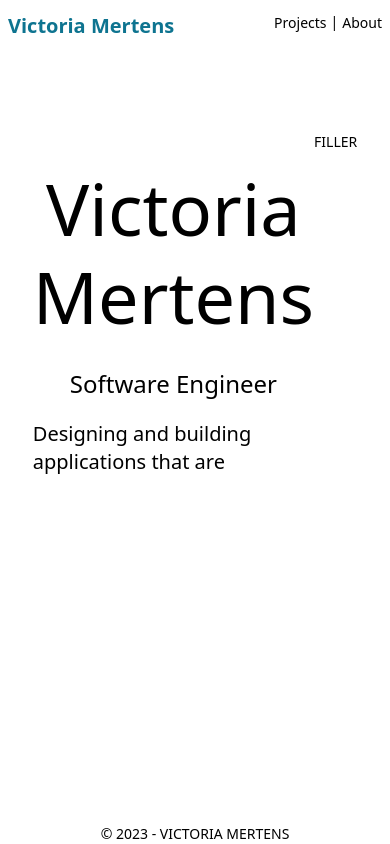
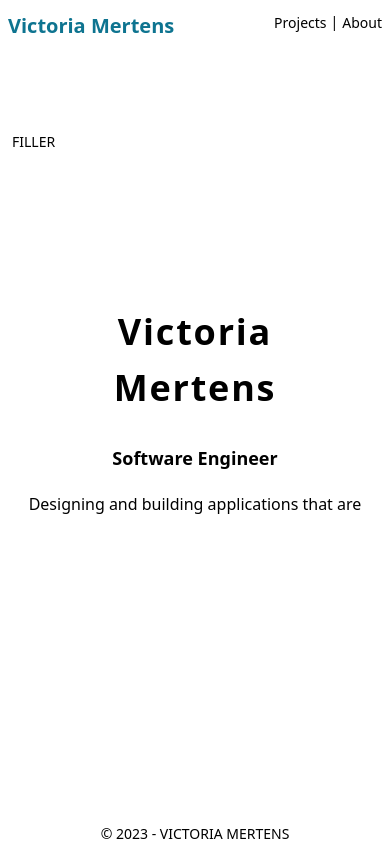
Before and after one commit to victoriamertens/next-portfolio, a Next.js app: page / in a window 390 px wide. Built offline with nearby package versions, Linux system fonts and the light colour scheme.

Commit message:
Responsive main page foundation created

```diff
--- a/src/app/page.tsx
+++ b/src/app/page.tsx
@@ -2,18 +2,29 @@ import Image from 'next/image';
 
 export default function Home() {
   return (
-    <div className="flex align-middle h-96 m-20 justify-center">
-      <div className="flex flex-col items-center gap-4 justify-center">
-        <h2 className="text-7xl">Victoria</h2>
-        <h2 className="text-7xl"> Mertens</h2>
-        <div className="flex flex-col items-center ">
-          <p className="text-2xl p-5">Software Engineer</p>
-          <p className="text-xl">
+    <div className="flex flex-col-reverse sm:flex-row align-middle h-96 my-20 justify-center">
+      <div
+        id="left-side"
+        className="flex flex-col items-center gap-4 justify-center"
+      >
+        <h2 className=" sm:text-7xl text-4xl font-bold tracking-wider">
+          Victoria
+        </h2>
+        <h2 className="sm:text-7xl text-4xl font-bold tracking-wider">
+          {' '}
+          Mertens
+        </h2>
+        <div className="flex flex-col items-center">
+          <p className="flex justify-items-center sm:text-2xl text-lg p-5 font-bold">
+            Software Engineer
+          </p>
+          <p className="flex flex-1 justify-items-center md:text-xl text-base">
             Designing and building applications that are
           </p>
         </div>
       </div>
-      <div className="w-72 h-72">
+
+      <div id="right-side" className="w-72 h-72">
         <p>FILLER</p>
       </div>
     </div>
```
